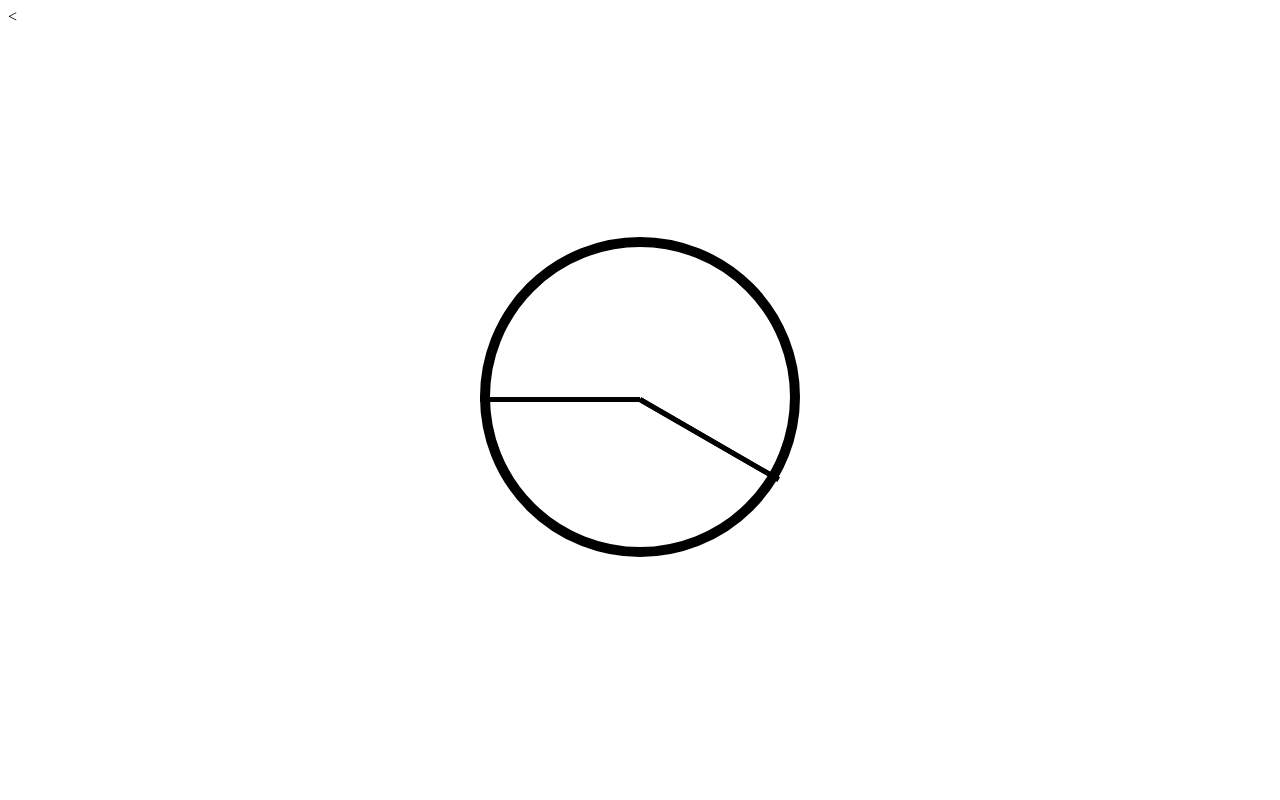
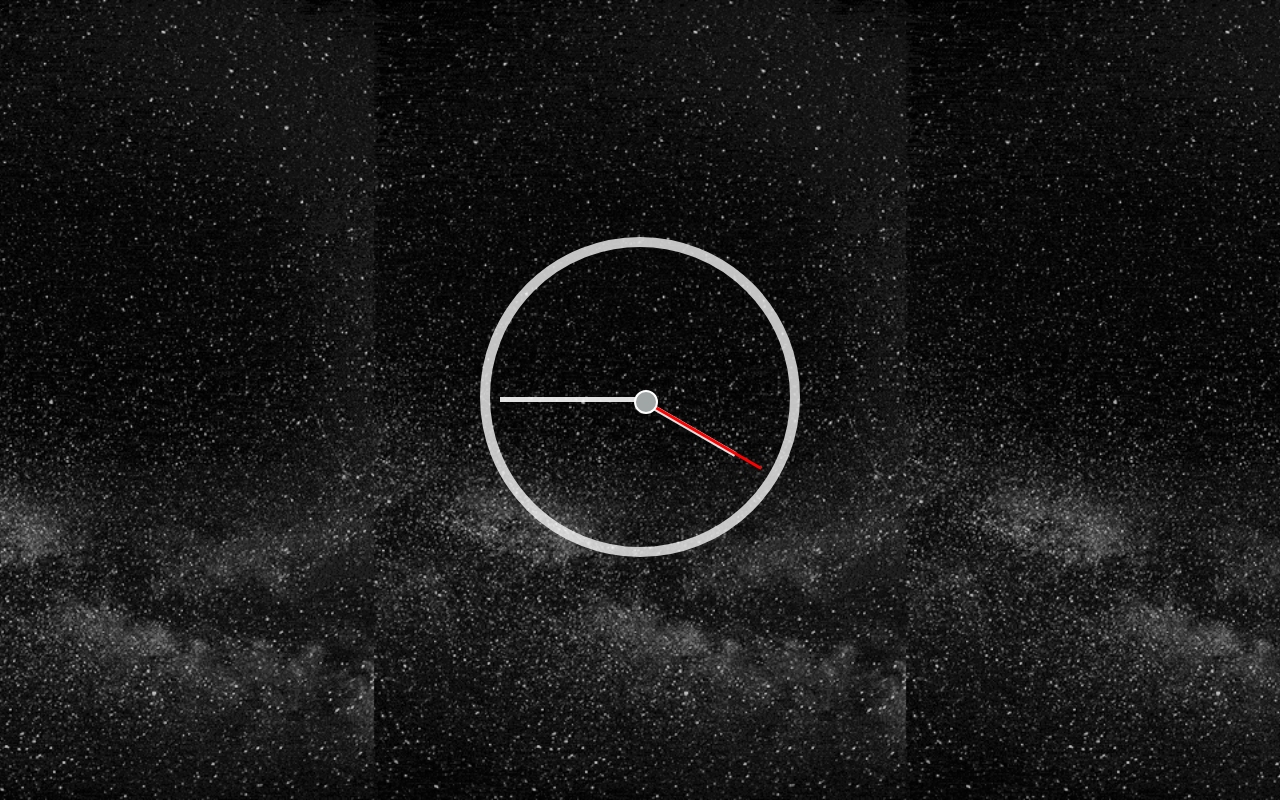
Before and after one commit to fa6oomawad/JavaScript30, a plain HTML site: page day2/index.html in a window 1280 px wide. Drawn offline with Linux system fonts and the light colour scheme.

Commit message:
styling the watch

```diff
--- a/day2/index.html
+++ b/day2/index.html
@@ -11,7 +11,9 @@
 
 
 <div class="clock">
+        <div class='dot'></div>
     <div class="clock-face">
+
         <div class="hand hour-hand"></div>
         <div class="hand min-hand"></div>
         <div class="hand second-hand"></div>
--- a/day2/main.css
+++ b/day2/main.css
@@ -1,3 +1,10 @@
+body {
+    margin: 0px;
+    padding: 0px;
+    background: url(original.gif)  center ;
+    background-size: contain;
+}
+
 .clock {
     position: absolute;
     top:50%;
@@ -8,15 +15,16 @@
 .clock-face {
     width:300px;
     height: 300px;
-    border:10px solid black;
+    border:10px solid rgba(255, 255, 255, 0.76);
     border-radius:50%;
     transform: translateY(-3px);
 }
 
+
 .hand {
-    width:160px;
+    width:140px;
     height: 5px;
-    background-color: black;
+    background-color: rgba(255, 255, 255, 0.877);
     position: absolute;
     top:50%;
     right: 50%;
@@ -25,3 +33,25 @@
     transition:all 0.05s;
     transition-timing-function: cubic-bezier(0.1, 2.7, 0.58, 1);
 }
+
+.second-hand{
+    background-color: red;
+    height: 3px;
+}
+
+.hour-hand{
+    width:110px;
+}
+
+.dot{
+    width: 20px;
+    height: 20px;
+    background-color: rgb(160, 165, 165);
+    border-radius: 50px;
+    border: 2px solid white;
+    position: absolute;
+    top:47%;
+    left:48%;
+    z-index: 100;
+
+}
```
Also changed, not shown: day2/original.gif (added), day2/wallpaper-pinterest.jpg (added).
